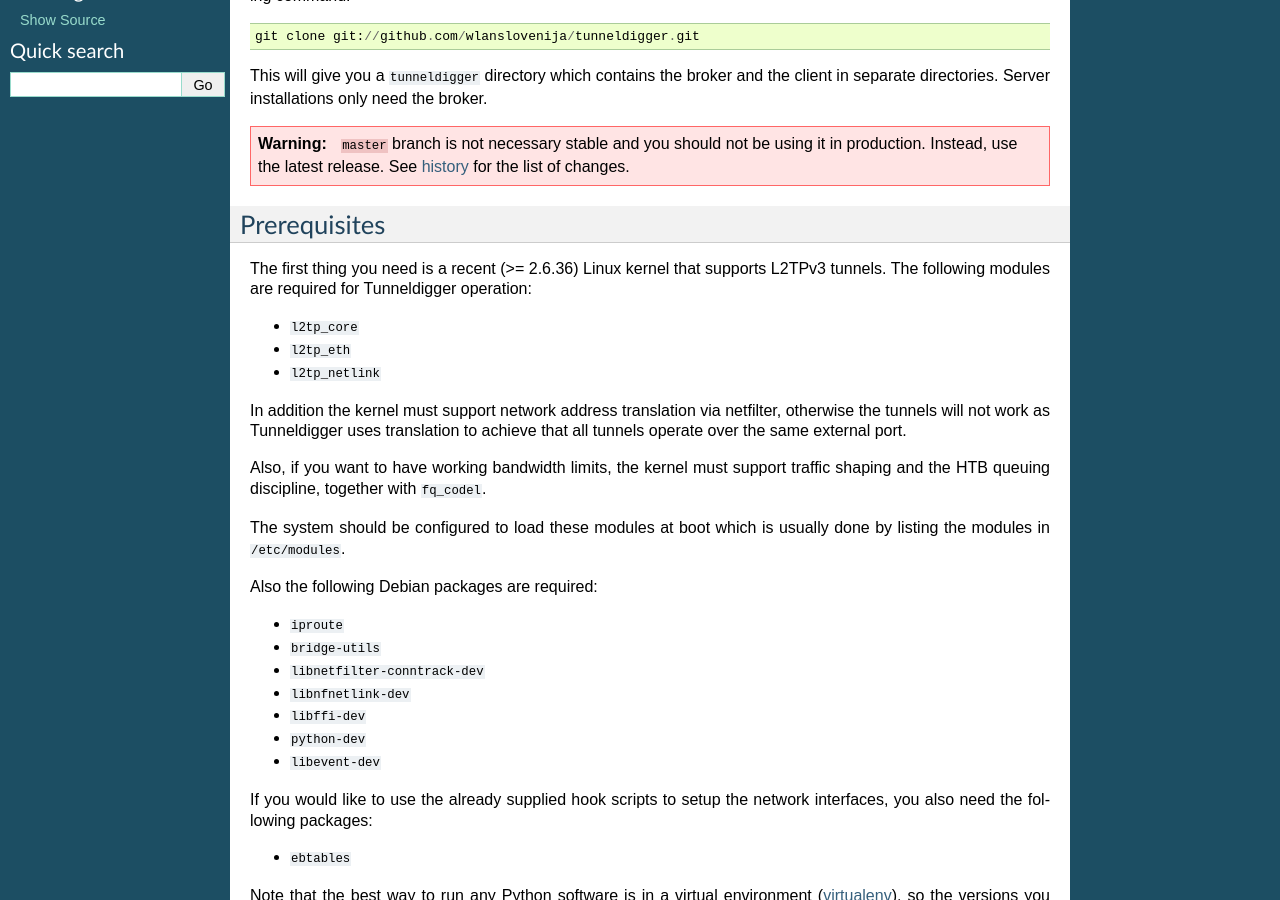
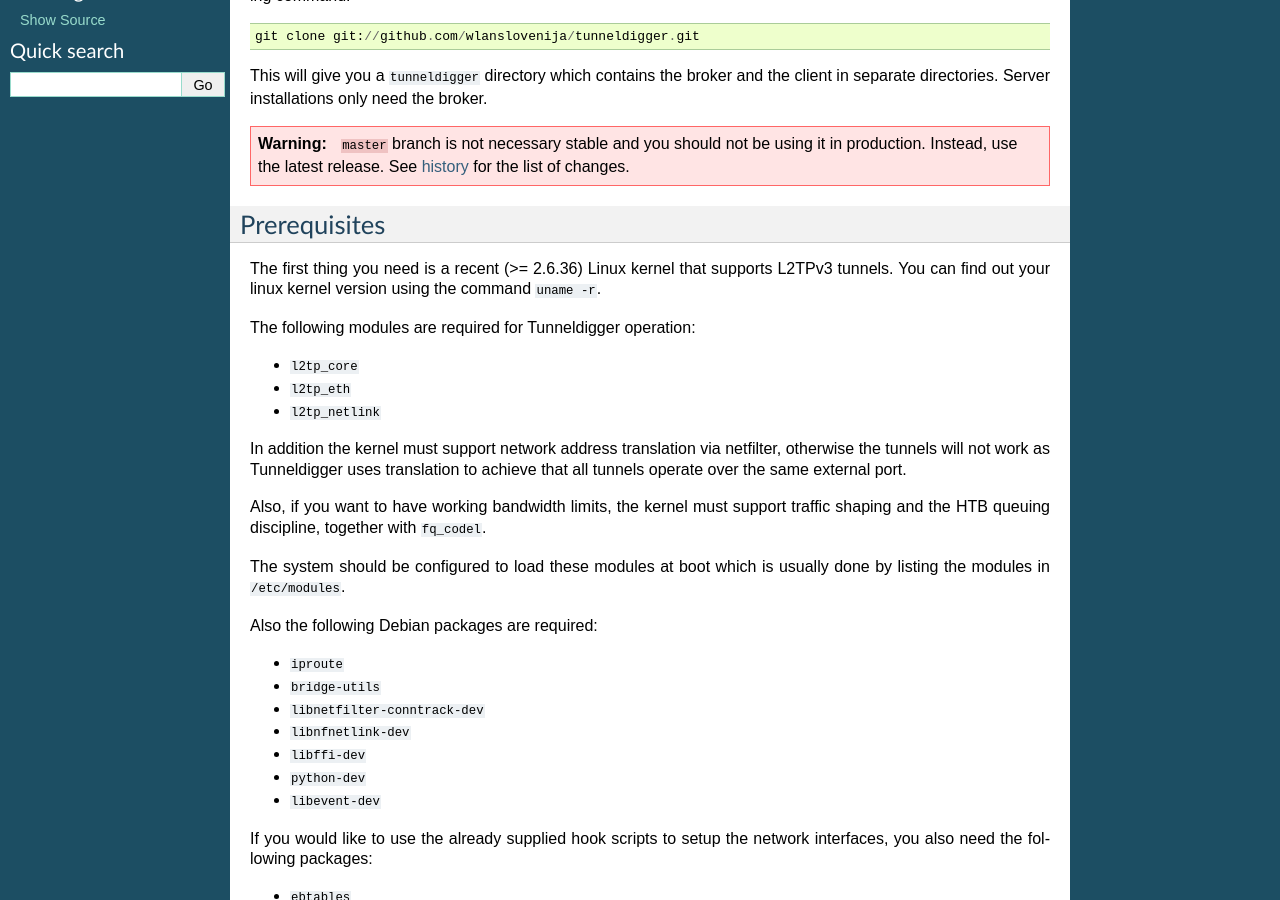
Before and after one commit to wlanslovenija/tunneldigger, a Sphinx documentation site: the page built from docs/server.rst, in a window 1280 px wide and 900 px high, scrolled down 372 px. Built offline with Sphinx 7.4.7, drawn with Linux system fonts in a browser that asks for light colours.

Commit message:
Document how to find out the linux kernel version

```diff
--- a/docs/server.rst
+++ b/docs/server.rst
@@ -36,7 +36,9 @@
 -------------
 
 The first thing you need is a recent (>= 2.6.36) Linux kernel that supports L2TPv3
-tunnels. The following modules are required for Tunneldigger operation:
+tunnels. You can find out your linux kernel version using the command ``uname -r``.
+
+The following modules are required for Tunneldigger operation:
 
 * ``l2tp_core``
 * ``l2tp_eth``
```
